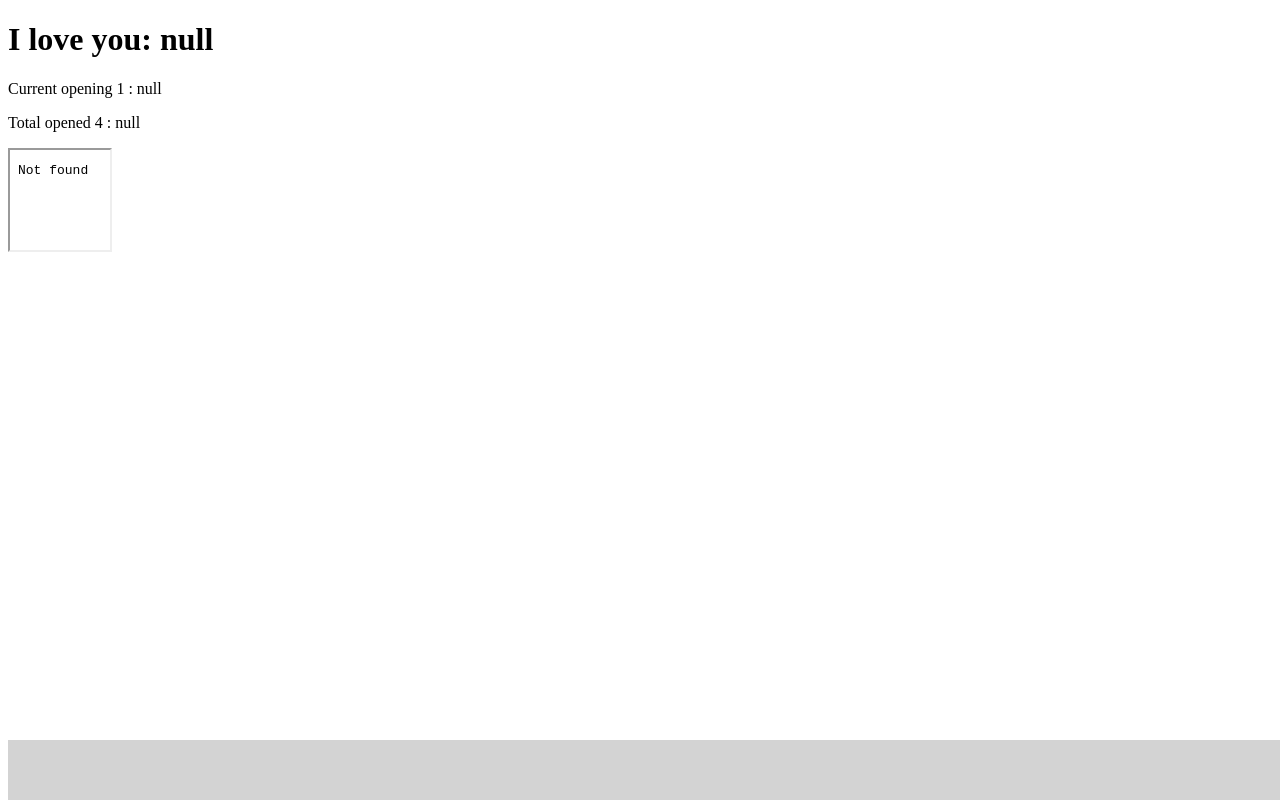
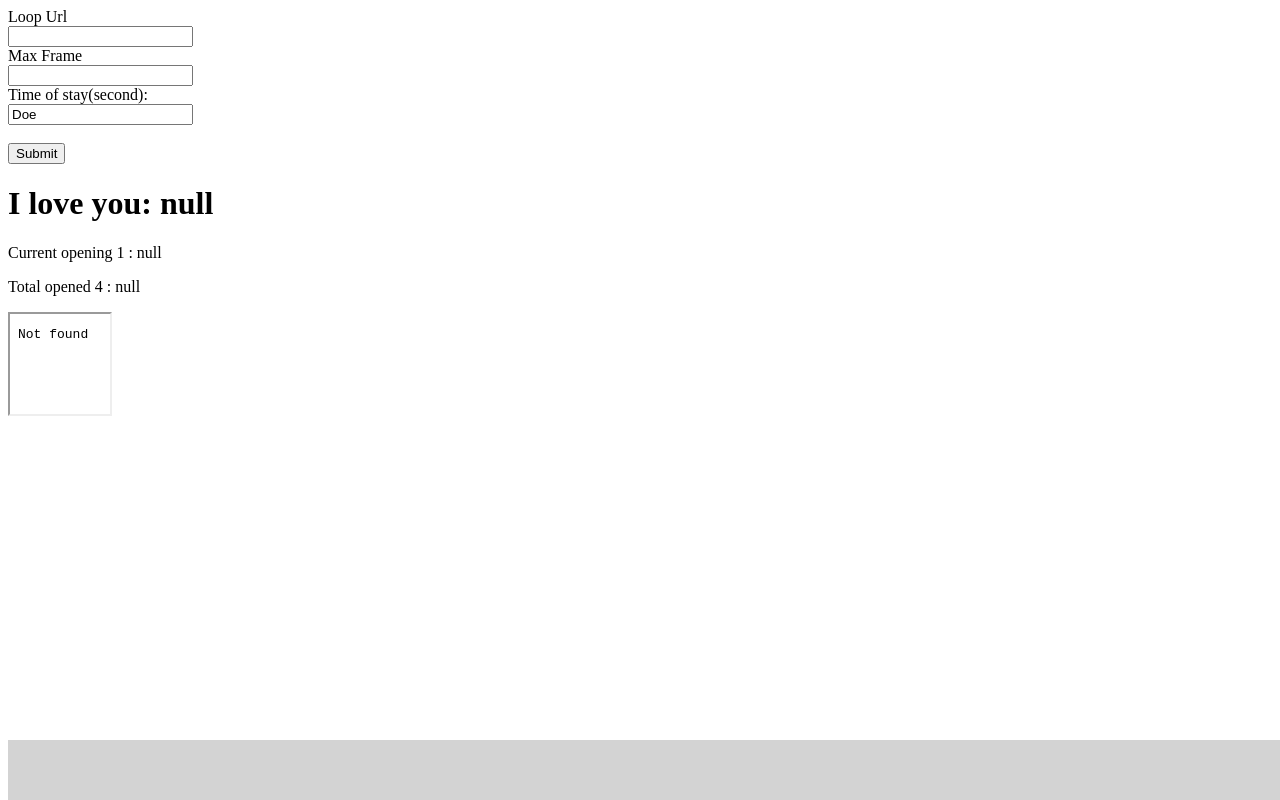
Before and after one commit to loopyou/loopyou.github.io, a plain HTML site: page index.html in a window 1280 px wide. Drawn offline with Linux system fonts and the light colour scheme.

Commit message:
added form

```diff
--- a/index.html
+++ b/index.html
@@ -14,6 +14,18 @@
         </style>
     </header>
 <body>
+
+    <form action="/">
+        <label for="url">Loop Url</label><br>
+        <input type="text" id="url" name="url"><br>
+        <label for="maxFrame">Max Frame</label><br>
+        <input type="text" id="maxFrame" name="maxFrame"><br>
+        <label for="stayTime">Time of stay(second):</label><br>
+        <input type="text" id="stayTime" name="stayTime" value="Doe"><br><br>
+        <input type="submit" value="Submit">
+    </form>
+
+
 
     <h1 id='msgTitle'> I 💖 you: </h1>
     <p id='msg'></p>
```
